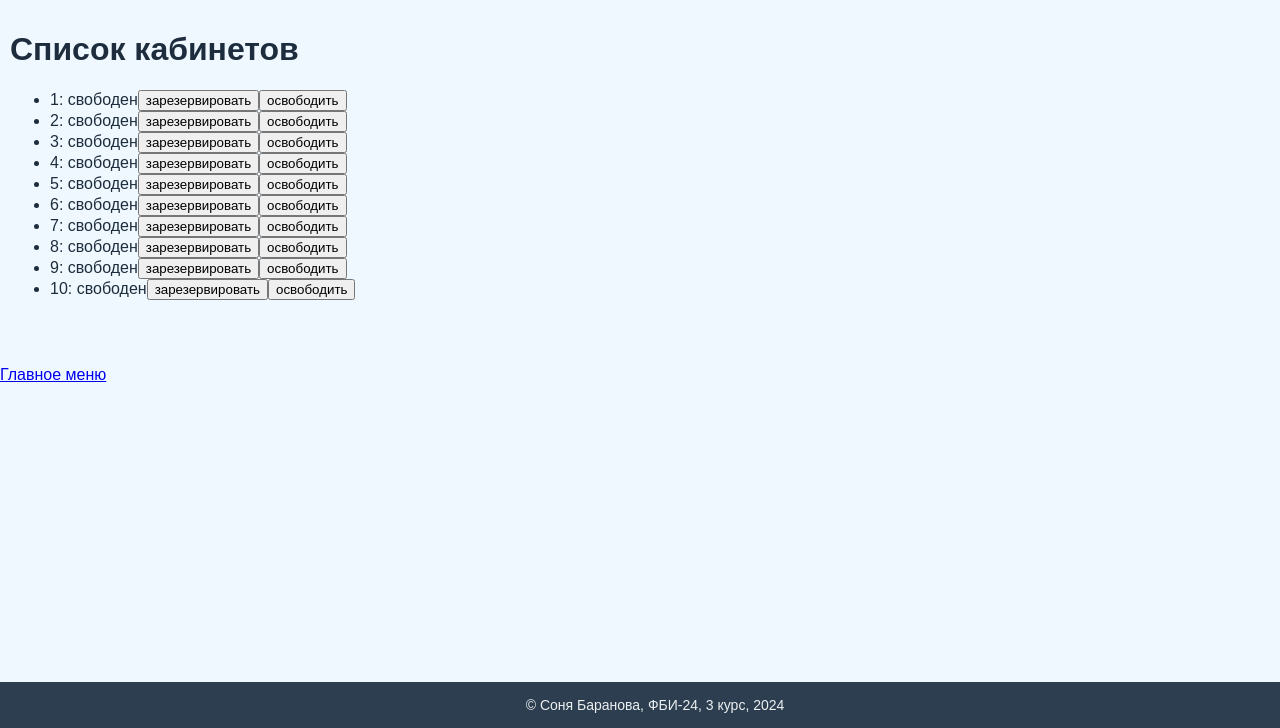
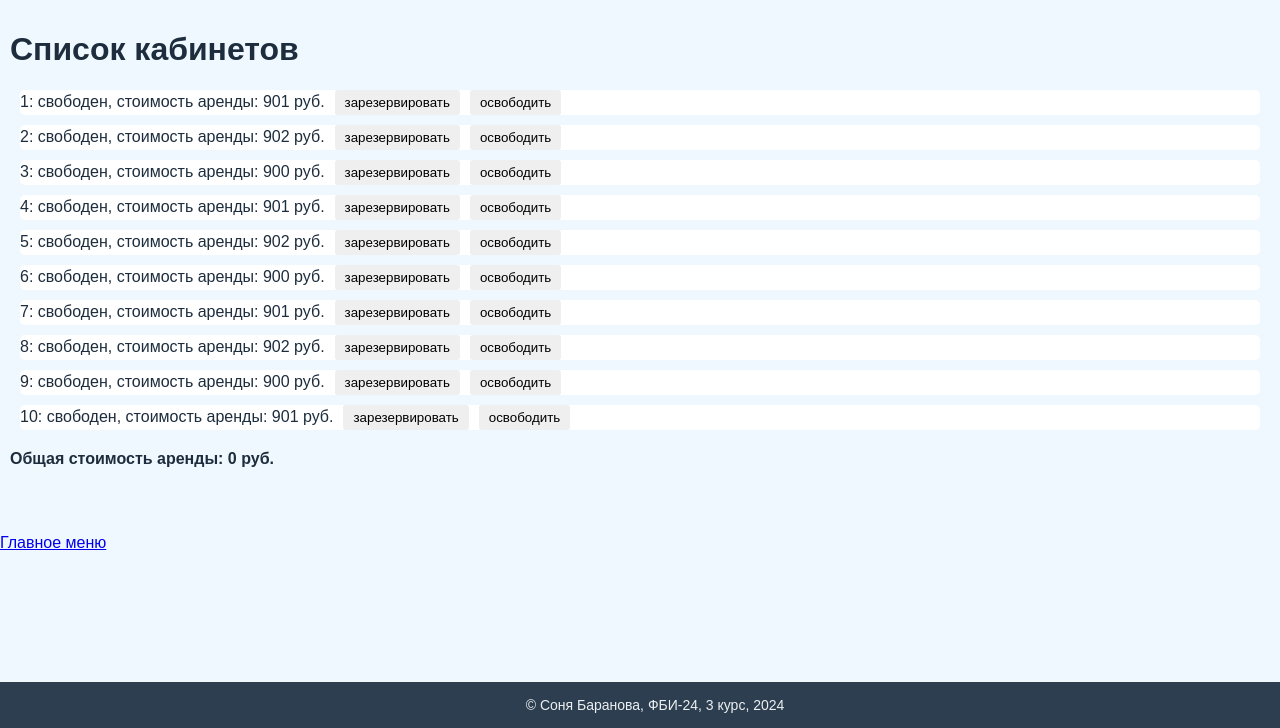
Before and after one commit to sssonyaaab/web--programming-labs-2, a Flask app: page /lab6/ in a window 1280 px wide. Shown: the part 72-800 px from the top of the page. Run offline with Flask 3, Linux system fonts and the light colour scheme.

Commit message:
Стоимость и стили

```diff
--- a/templates/base.html
+++ b/templates/base.html
@@ -33,6 +33,7 @@
             {% endif %}
         }
     </style>
+    {% block style %}{% endblock %}
     {% block script %}{% endblock %}
 </head>
 <body>
--- a/templates/lab6/lab6.html
+++ b/templates/lab6/lab6.html
@@ -1,6 +1,34 @@
 {% extends "base.html" %}
 
 {% block lab %} Лабораторная работа 6{% endblock %}
+
+{% block style %}
+<style>
+    ul {
+        list-style-type: none;
+        padding: 0;
+    }
+    li {
+        background-color: #ffffff;
+        margin: 10px;
+        border-radius: 5px;
+    }
+    button {
+        margin-left: 10px;
+        padding: 5px 10px;
+        border: none;
+        border-radius: 3px;
+        cursor: pointer;
+    }
+    button:hover {
+        background-color: #dddddd;
+    }
+    #total-cost {
+        font-weight: bold;
+        margin-top: 20px;
+    }
+</style>
+{% endblock %}
 
 {% block script %}
 <script>
@@ -22,10 +50,11 @@ function getOfficeList() {
     .then(function(data) {
         const office_list = data.result;
         const ul = document.getElementById('office-list');
+        let totalCost = 0;
         for (let i = 0; i < office_list.length; i++)  {
             const office = office_list[i];
             const li = document.createElement('li');
-            li.innerText = `${office.number}: ${office.tenant || 'свободен'}`;
+            li.innerText = `${office.number}: ${office.tenant || 'свободен'}, стоимость аренды: ${office.price} руб.`;
 
             const bookingButton = document.createElement('button');
             bookingButton.innerText = 'зарезервировать';
@@ -38,7 +67,14 @@ function getOfficeList() {
             li.appendChild(releaseButton);
 
             ul.appendChild(li);
+
+            if (office.tenant) {
+                totalCost += office.price;
+            }
         }
+
+        const totalCostElement = document.getElementById('total-cost');
+        totalCostElement.innerText = `Общая стоимость аренды: ${totalCost} руб.`;
     });
 }
 
@@ -79,6 +115,46 @@ function booking(officeNumber) {
     });
 }
 
+function release(officeNumber) {
+    const url = '/lab6/json-rpc-api/';
+    const json = {
+        'jsonrpc': '2.0',
+        'method': 'cancellation',
+        'params': officeNumber,
+        'id': Math.round(Math.random()*1000)
+    };
+    fetch(url, {
+        method: 'POST',
+        headers: {'Content-Type': 'application/json'},
+        body: JSON.stringify(json)
+    })
+    .then(function(response) {
+        return response.json()
+    })
+    .then(function(data) {
+        if(data.error) {
+            switch(data.error.code) {
+                case 1:
+                    alert('Вы не авторизованы, пожалуйста, авторизуйтесь');
+                    break;
+                case 3:
+                    alert('Офис не арендован');
+                    break;
+                case 4:
+                    alert('Вы не являетесь арендатором этого офиса');
+                    break;
+                case -32601:
+                    alert('Странная ошибка');
+                    break;
+            }
+        }
+        else {
+            document.getElementById('office-list').innerHTML = '';
+            getOfficeList();
+        }
+    });
+}
+
 document.addEventListener('DOMContentLoaded', function() {
     getOfficeList();
 });
@@ -88,4 +164,5 @@ document.addEventListener('DOMContentLoaded', function() {
 {% block main %}
     <h1>Список кабинетов</h1>
     <ul id="office-list"></ul>
+    <p id="total-cost">Общая стоимость аренды: 0 руб.</p>
 {% endblock %}
```
